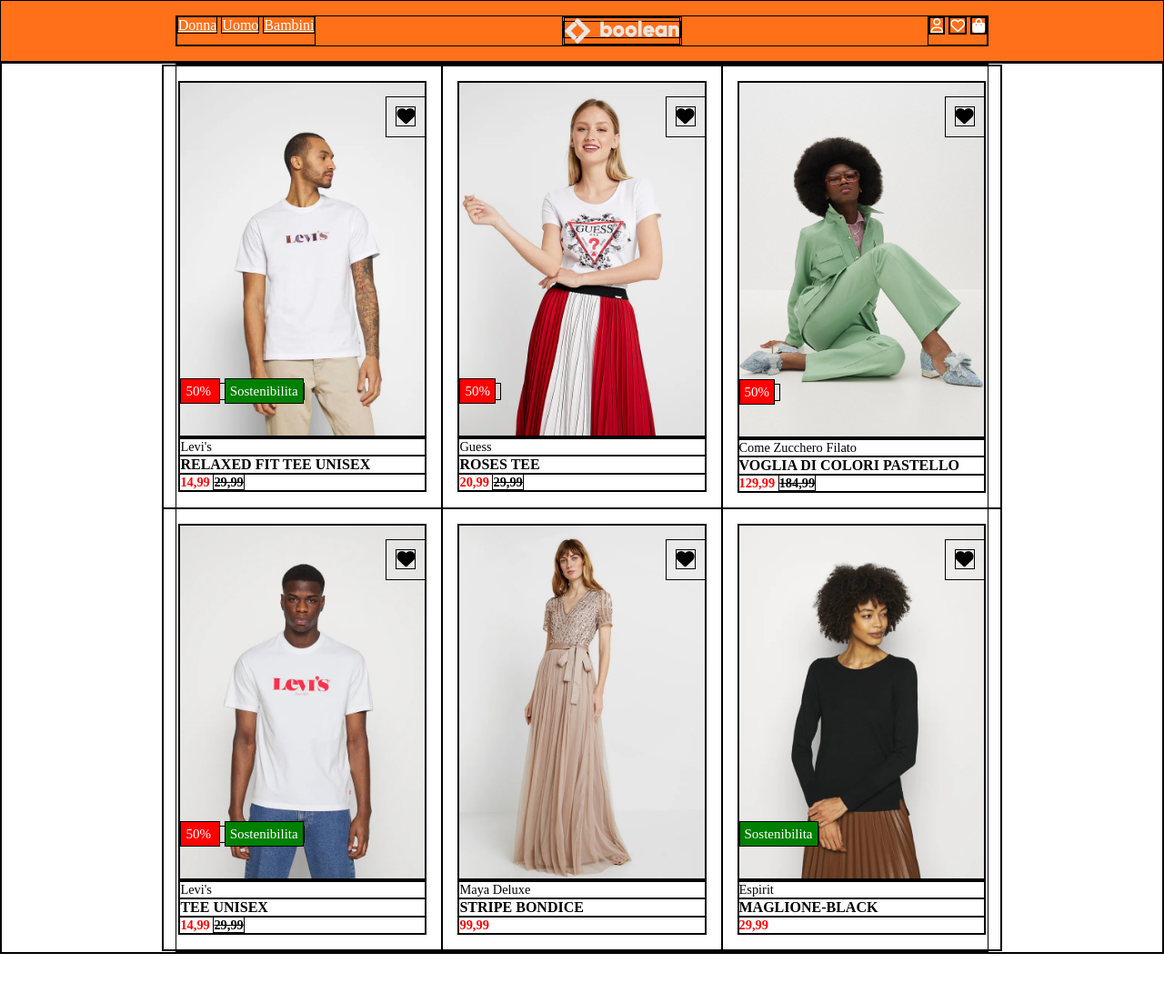
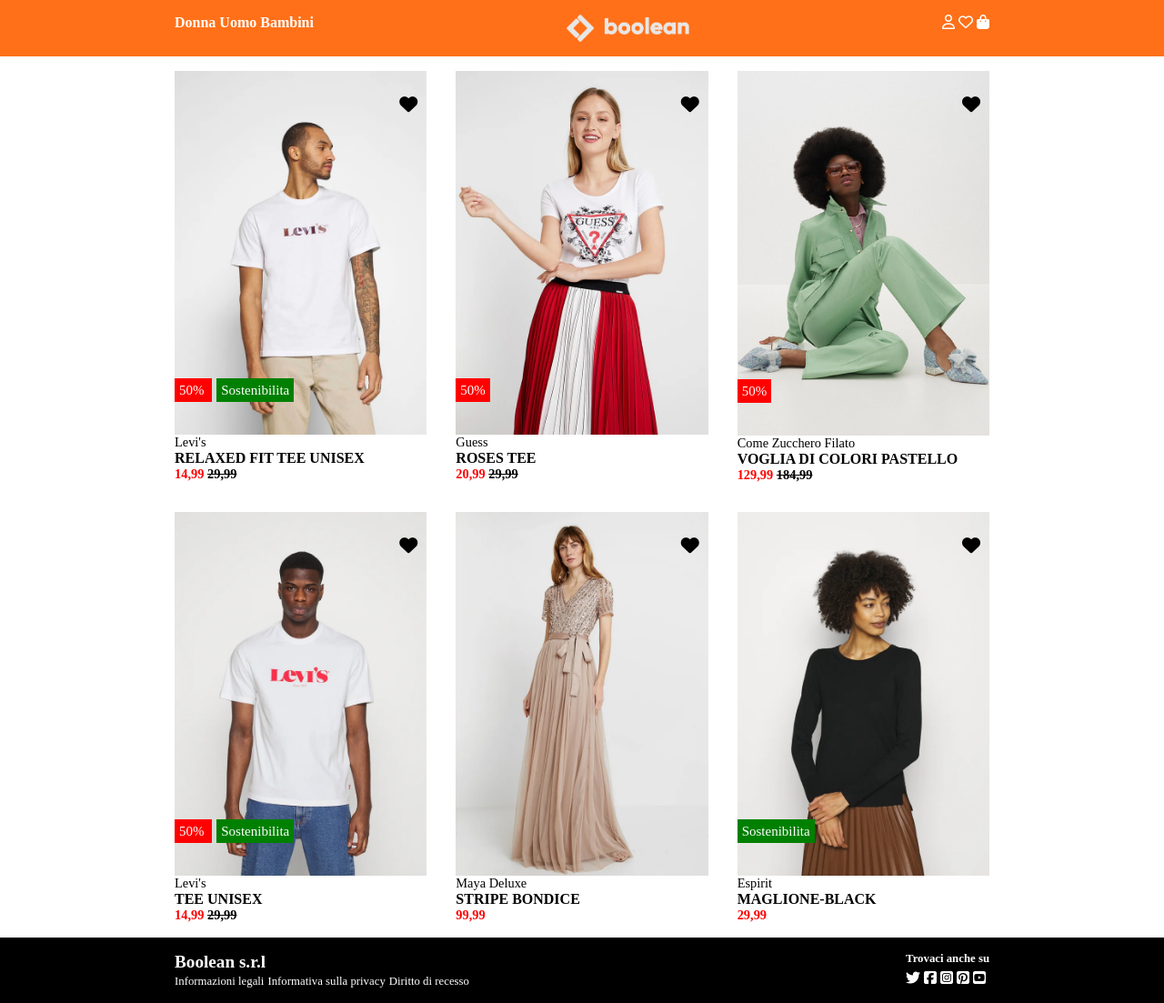
Before and after one commit to simone-scotto/html-css-boolando, a plain HTML site: page index.html in a window 1280 px wide. Shown: the whole page at 91% size. Before the commit the page ends 1049 px from the top, so only its background shows below. Drawn offline with Linux system fonts and the light colour scheme.

Commit message:
first page done

```diff
--- a/css/style.css
+++ b/css/style.css
@@ -34,6 +34,10 @@ img {
     margin: 0 auto;
     width: 70%;
     max-width: 1200px;
+}
+
+.weight {
+    font-weight: 600;
 }
 
 
@@ -114,6 +118,42 @@ img {
 }
 
 
+
+
+
+/*header */
+
+header
+{
+ background-color: rgb(255, 112, 24);
+ padding: 1rem 0;
+ position: sticky;
+ top: 0;
+ left: 0;
+ z-index: 2000;
+
+}
+a{
+    list-style: none;
+    color: white;
+    text-decoration: none;
+}
+
+.menu {
+    display: flex;
+    justify-content: space-between;
+
+}
+
+
+.logo {
+    height: 30px;
+}
+
+
+/*main */
+
+
 .info > * {
     padding: 5px;
 }
@@ -139,39 +179,22 @@ img {
         color: red;
 }
 
+/*footer */
 
-
-/*header */
-
-header
-{
- background-color: rgb(255, 112, 24);
- padding: 1rem 0;
- position: sticky;
- top: 0;
- left: 0;
- z-index: 1000;
-
-}
-a {
-    list-style: none;
+footer {
+    background-color: black;
     color: white;
+    padding: 1rem 0;
 }
 
-.menu {
-    display: flex;
-    justify-content: space-between;
-
+.big {
+    font-size: 1.2rem;
 }
 
-
-.logo {
-    height: 30px;
+.foot {
+    font-size: 0.8rem;
 }
 
-
-/*main */
-
-
-
-/*footer */
+.weight.foot {
+    margin-bottom: 5px;
+}
--- a/index.html
+++ b/index.html
@@ -9,10 +9,10 @@
     <link rel="stylesheet" href="https://cdnjs.cloudflare.com/ajax/libs/font-awesome/6.7.2/css/all.min.css" integrity="sha512-Evv84Mr4kqVGRNSgIGL/F/aIDqQb7xQ2vcrdIwxfjThSH8CSR7PBEakCr51Ck+w+/U6swU2Im1vVX0SVk9ABhg==" crossorigin="anonymous" referrerpolicy="no-referrer" />
     <link rel="stylesheet" href="./css/style.css">
 </head>
-<body class="debug">
+<body>
     <header>
         <nav class="menu container">
-          <div>
+          <div class="weight">
             <a href="#">Donna</a>
             <a href="#">Uomo</a>
             <a href="#">Bambini</a>
@@ -33,13 +33,21 @@
 
     <main>
 
+        <!--layout-->
         <section>
 
             <div class="container">
                 <div class="row">
                     <div class="col_4">
+
+                        <!--product-->
+
+
                         <div class="card">
                             <img src="./img/1.webp" alt="relaxed fit tee unisex">
+
+                            <!--labels-->
+
                             <div class="heart">
                                 <i class="fa-solid fa-heart"></i>
                             </div>
@@ -49,6 +57,9 @@
                                 <span class="eco">Sostenibilita
                                 </span>
                             </div>
+
+                            <!--hover-->
+
                             <div class="overlay">
                                 <img src="./img/1b.webp" alt="relaxed fit tee unisex hover">
                             </div>
@@ -186,6 +197,28 @@
         </section>
     </main>
 
+    <!--footer-->
+
+    <footer>
+        <section class="menu container">
+            <div>
+              <p class="weight big">Boolean s.r.l</p>
+              <a class="foot" href="#">Informazioni legali</a>
+              <a class="foot" href="#">Informativa sulla privacy</a>
+              <a class="foot" href="#">Diritto di recesso</a>
+            </div>
+            <div>
+              <p class="weight foot">Trovaci anche su</p>
+              <a href="#"><i class="fa-brands fa-twitter"></i></a>
+              <a href="#"><i class="fa-brands fa-square-facebook"></i></a>
+              <a href="#"><i class="fa-brands fa-square-instagram"></i></a>
+              <a href="#"><i class="fa-brands fa-square-pinterest"></i></a>
+              <a href="#"><i class="fa-brands fa-square-youtube"></i></a>
+            </div>
+        </section>
+
+    </footer>
+
 
 </body>
 </html>
```
